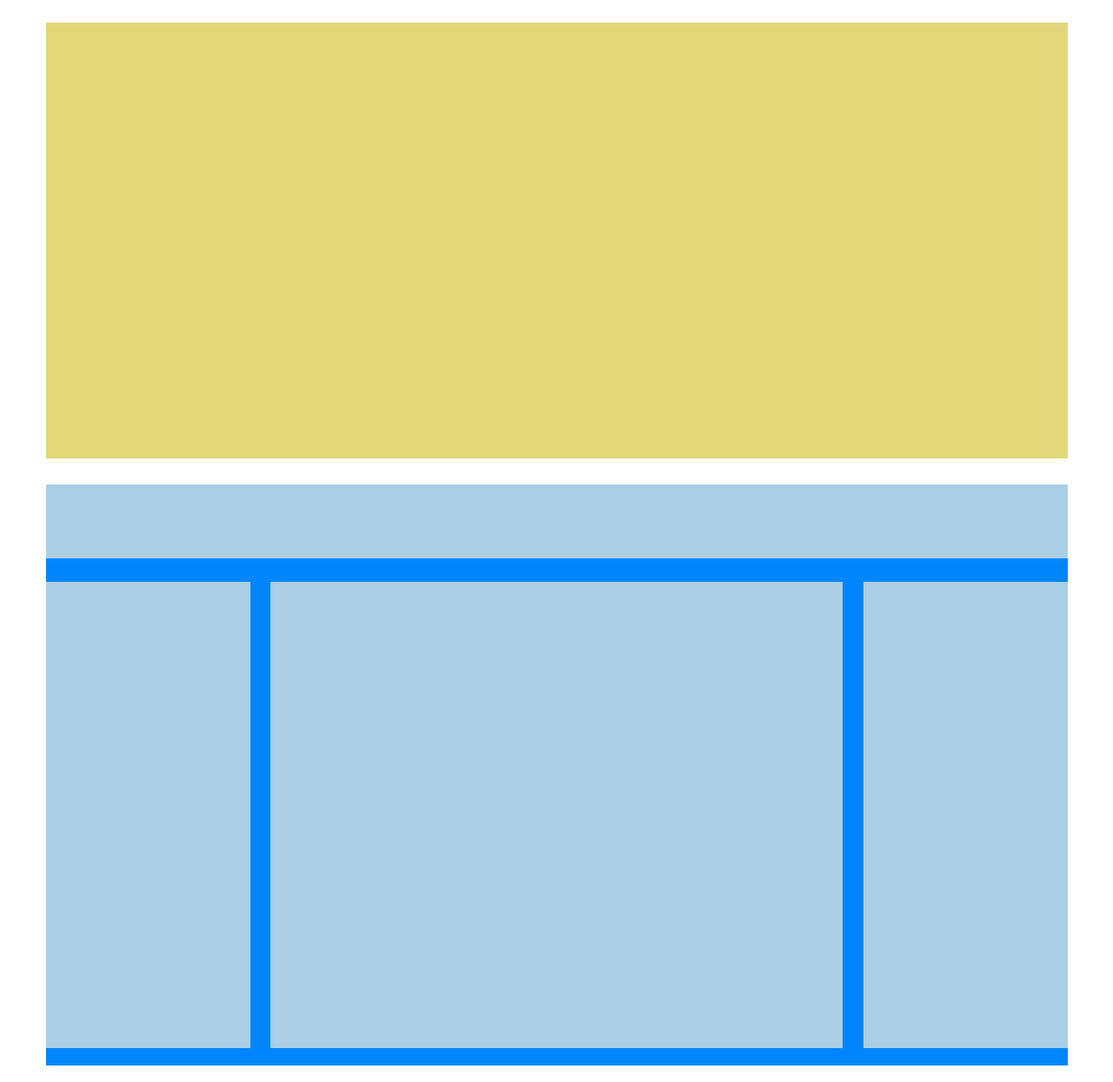
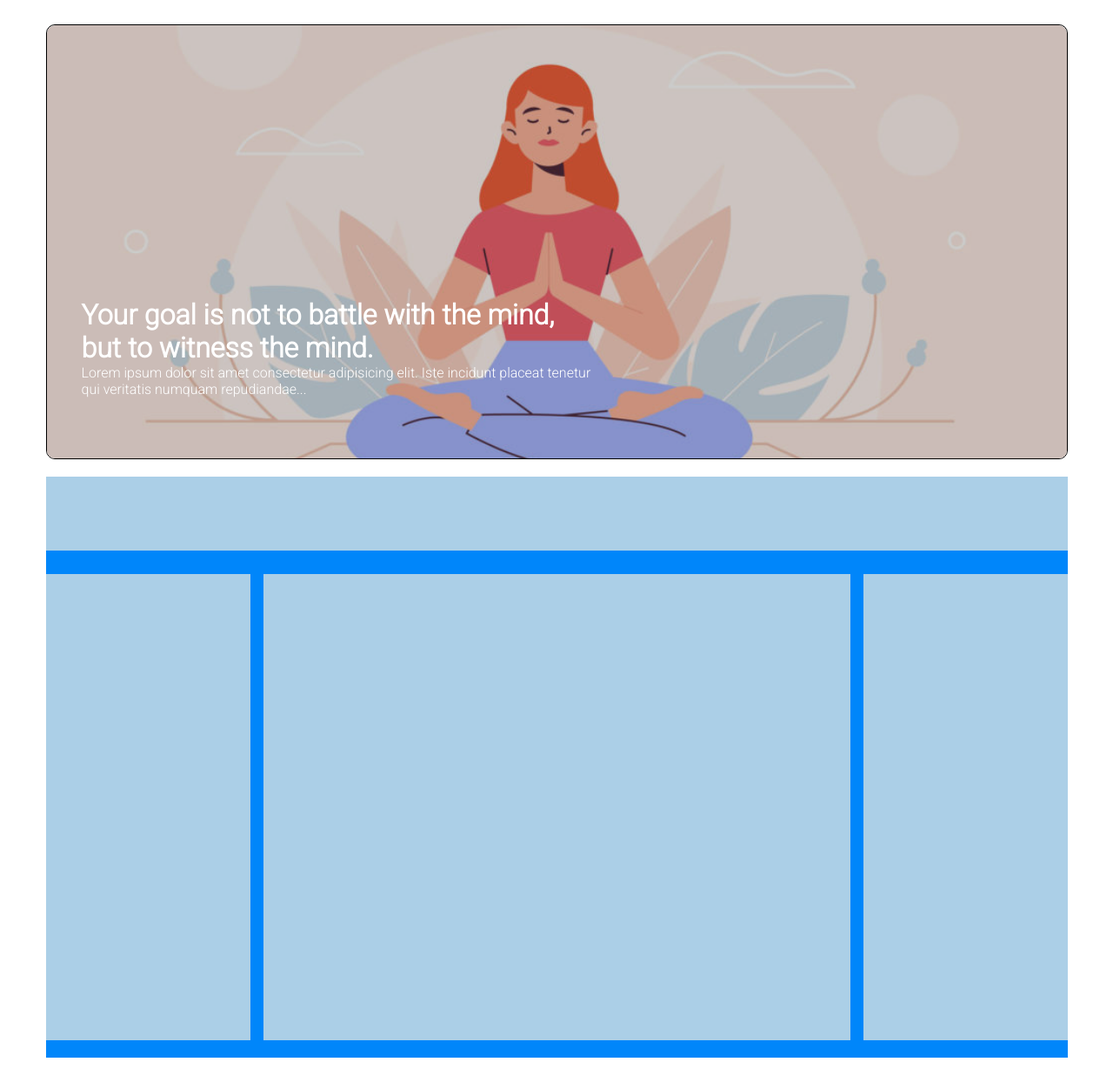
Before and after one commit to Michela-DC/htmlcss-wp, a plain HTML site: page index.html in a window 1280 px wide. Shown: the part 144-1388 px from the top of the page at 87% size. Drawn offline with Linux system fonts and the light colour scheme.

Commit message:
Added content in main - section 1

```diff
--- a/index.html
+++ b/index.html
@@ -5,14 +5,18 @@
     <meta http-equiv="X-UA-Compatible" content="IE=edge">
     <meta name="viewport" content="width=device-width, initial-scale=1.0">
     <link rel="stylesheet" href="style.css">
-    <title>Struttura-wp</title>
+    <title>Pagina-wp</title>
+    <link rel="preconnect" href="https://fonts.googleapis.com">
+    <link rel="preconnect" href="https://fonts.gstatic.com" crossorigin>
+    <link href="https://fonts.googleapis.com/css2?family=Roboto:wght@300&display=swap" rel="stylesheet">
+
 </head>
 <body>
 
     <div class="container">
-        <header class="clearfix">
+        <header>
             <img src="img/logo.png" alt="">
-            <nav>
+            <nav class="clearfix">
                 <ul>
                     <li> <a href="">FEATURES</a> </li>
                     <li> <a href="">EDITORIAL</a> </li>
@@ -25,12 +29,19 @@
         </header>
 
         <main>
-            <div class="section_1"></div>
-            <div class="section_2">
+            <div class="section-1 overlay">
+                    <img src="img/banner.jpg" alt="">
+                    <div class="text-container">
+                        <h1>Your goal is not to battle with the mind, but to witness the mind.</h1>
+                        <p>Lorem ipsum dolor sit amet consectetur adipisicing elit. Iste incidunt placeat tenetur qui veritatis numquam repudiandae...</p>
+                    </div>
+            </div>
+
+            <div class="section-2 clearfix">
                 <div class="section2_header"></div>
-                <div class="column_1"></div>
-                <div class="column_2"></div>
-                <div class="column_3"></div>
+                <div class="col-1"></div>
+                <div class="col-2"></div>
+                <div class="col-3"></div>
             </div>
         </main>
 
--- a/style.css
+++ b/style.css
@@ -1,9 +1,12 @@
+html{
+    font-size: 16px;
+    font-family: Arial, Helvetica, Verdana sans-serif;
+}
+
 *{
     margin: 0;
     padding: 0;
     box-sizing: border-box;
-    font-family: Arial, Helvetica, Verdana sans-serif;
-
 }
 
 a{
@@ -25,10 +28,11 @@ header, .section_1{
     margin-bottom: 30px;
 }
 
-/* header{
-    height: 143px;
-    background-color: #e579e6;
-} */
+header{
+    /* height: 143px;
+    background-color: #e579e6; */
+    border: 1px solid black;
+}
 
 header > img{
     border-right: 1px solid lightgray;
@@ -43,7 +47,7 @@ nav ul li{
     padding-top: 30px;
 }
 
-.clearfix{
+.clearfix::after{
     content: '';
     clear: both;
     display: table;
@@ -51,17 +55,56 @@ nav ul li{
 
 /* MAIN */
 
-.section_1{
-    /* HEIGHT SARà DA TOGLIERE per adattare img*/
-    height: 501px;
-    background-color: #e1d77a;
+.section-1{
+    /* background-color: #e1d77a; */
+    border: 1px solid black;
+    height: 500px;
+    position: relative;
+    border-radius: 10px;
+    overflow: hidden;
 }
 
-.section_2{
-    /* HEIGHT SARà DA TOGLIERE per adattare img*/
-    height: 668px;
+.section-1 > img{
+    height: 500px;
+    width: 100%;
+    object-fit: cover;
+    object-position: center;
+    display: block;
+    border-radius: 10px;
+}
+
+.overlay::after{
+    content: ""; /* ci vuole il content perchè after e before sono pseudoelementi quindi bisogna specificare il contenuto di questi elementi tramite il css  */
+    background-color: black;
+    opacity: 0.2;
+    position: absolute; /* e va messo position:relative al container */
+    top: 0;
+    bottom: 0;
+    left: 0;
+    right: 0;
+    /* invece di left e right potevo mettere width: 100%; e invece di top e bottom mettere height:100%*/
+}
+
+
+.text-container{
+    position: absolute;
+    left: 40px;
+    bottom: 70px;
+    color: white;
+    z-index: 1;
+    width: 50%;
+    font-family: 'Roboto', sans-serif;;
+}
+
+
+
+/* DEBUG */
+
+.section-2{
+    height: 668px; /* height non serve perchè si adatta all'img*/
     background-color: #0086fa;
-    margin-bottom: 20px;
+    margin-top: 20px;
+    margin-bottom: 30px;
 }
 
 .section2_header{
@@ -70,7 +113,7 @@ nav ul li{
     background-color: #abcfe7;
 }
 
-.column_1, .column_2, .column_3{
+.section-2 [class^="col-"]{
     float: left;
     margin-top: 27px;
     background-color: #abcfe7;
@@ -78,19 +121,20 @@ nav ul li{
     height: 536px;
 }
 
-.column_1, .column_3{
+.col-1, .col-3{
     width: 20%;
 }
 
-.column_2{
-    width: calc(100% - 40% - 4%);
-    margin-left: 2%;
-    margin-right: 2%;
+.col-2{
+    width: calc(100% - 40% - 30px);
+    margin-left: 15px;
+    margin-right: 15px;
     float: left;
 }
 
 footer{
     /* HEIGHT SARà DA TOGLIERE per adattare img*/
+    margin-top: 20px;
     height: 61px;
     background-color: #8801fe;
 }
```
